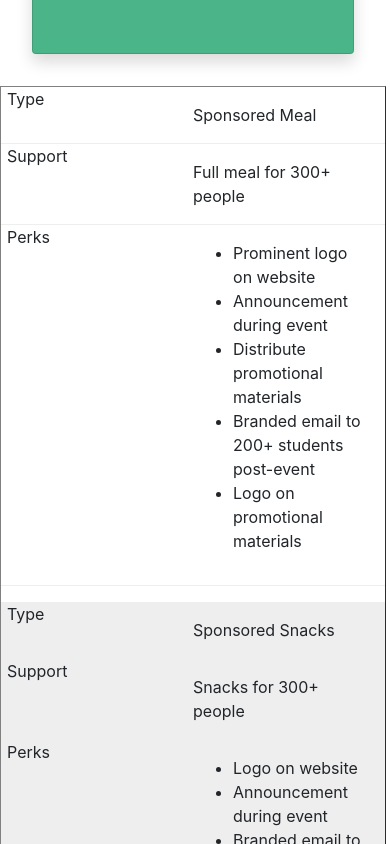
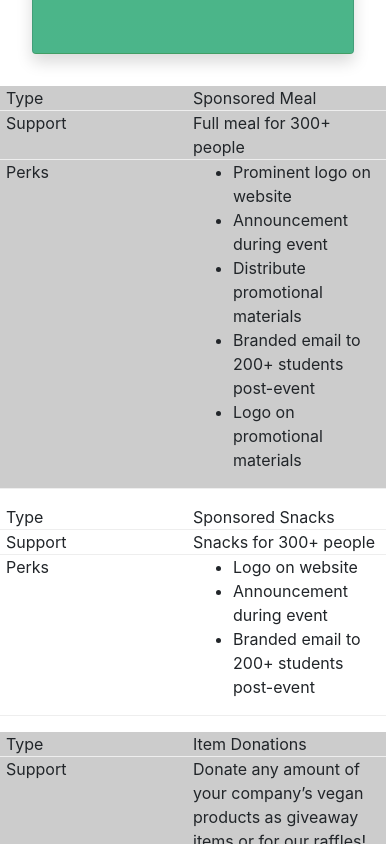
Before and after one commit to charJe/VegWeb, a plain HTML site: page sponsorship.html in a window 390 px wide. Shown: the part 1156-2000 px from the top of the page. Drawn offline with nearby package versions, Linux system fonts and the light colour scheme.

Commit message:
make sponsorship table mobile friendly

```diff
--- a/sponsorship.css
+++ b/sponsorship.css
@@ -30,11 +30,11 @@ th, td {
 }
 
 table tr:nth-child(even) {
-  background-color: #eee;
+  background-color: #fff;
 }
 
 table tr:nth-child(odd) {
-  background-color: #fff;
+  background-color: #eee;
 }
 
 table th {
@@ -76,10 +76,22 @@ table th {
     #email-form > input {
         width: 90%;
     }
+
+    /* table styling */
     /* Force table to not be like tables anymore */
+    table {
+        border:none;
+    }
+    th, td {
+        padding:0;
+    }
 	table, thead, tbody, th, td, tr {
 		display: block;
 	}
+
+    table tr:nth-child(odd) {
+        background: #ccc;
+    }
 
 	/* Hide table headers (but not display: none;, for accessibility) */
 	thead tr {
@@ -89,12 +101,9 @@ table th {
 	}
 
     tr {
-      margin: 0 0 1rem 0;
+        margin: 0 0 1rem 0;
     }
 
-    tr:nth-child(odd) {
-      background: #ccc;
-    }
 
 	td {
 		/* Behave  like a "row" */
@@ -107,7 +116,7 @@ table th {
 	td:before {
 		/* Now like a table header */
 		position: absolute;
-			/* Top/left values mimic padding */
+		/* Top/left values mimic padding */
 		top: 0;
 		left: 6px;
 		width: 45%;
@@ -116,7 +125,7 @@ table th {
 	}
 
 	/* Label the data
-    You could also use a data-* attribute and content for this. That way "bloats" the HTML, this    way means you need to keep HTML and CSS in sync. Lea Verou has a clever way to handle with text-shadow.
+    You could also use a data-* attribute and content for this. That way "bloats" the HTML, this way means you need to keep HTML and CSS in sync. Lea Verou has a clever way to handle with text-shadow.
    */
 	td:nth-of-type(1):before { content: "Type"; }
 	td:nth-of-type(2):before { content: "Support"; }
```
Also changed, not shown: sponsorship.html (+4 -0 lines).
